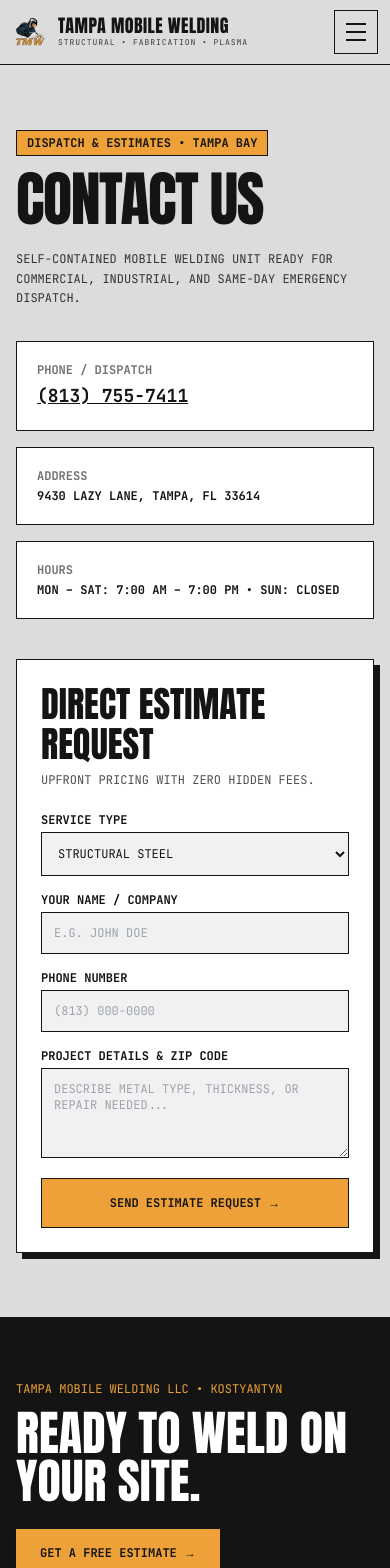
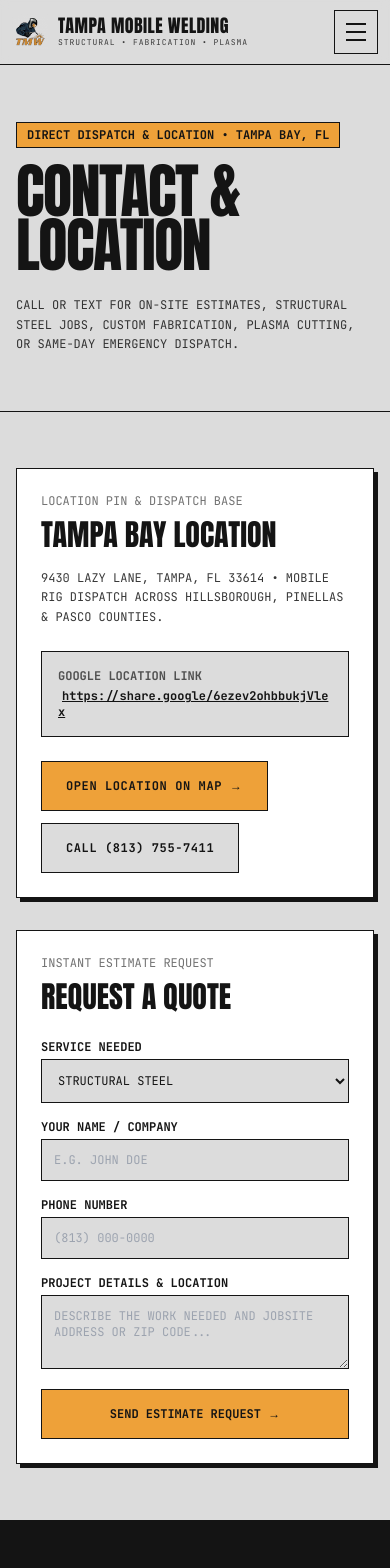
Before and after one commit to Perenbok/tmw, a Next.js app: page /tmw/contact in a window 390 px wide. Shown: the top 1568 px of the page. Built offline with nearby package versions, Linux system fonts and the light colour scheme.

Commit message:
Add location block with link on Contact page

```diff
--- a/src/app/contact/page.tsx
+++ b/src/app/contact/page.tsx
@@ -4,57 +4,97 @@ import { useState } from "react";
 import Header from "@/components/Header";
 import Footer from "@/components/Footer";
 
+const LOCATION_URL = "https://share.google/6ezev2ohbbukjVlex";
+
 export default function ContactPage() {
+  const [quoteOpen, setQuoteOpen] = useState(false);
+  const [selectedService, setSelectedService] = useState("STRUCTURAL STEEL");
   const [submitted, setSubmitted] = useState(false);
+
+  const handleOpenQuote = (service?: string) => {
+    if (service) setSelectedService(service);
+    setSubmitted(false);
+    setQuoteOpen(true);
+  };
 
   return (
     <div className="min-h-screen bg-concrete text-carbon selection:bg-acid selection:text-carbon flex flex-col">
-      <Header onOpenQuote={() => {}} />
+      <Header onOpenQuote={handleOpenQuote} />
 
-      <main className="flex-1 bg-concrete">
-        <section className="max-w-[1440px] mx-auto px-4 sm:px-8 py-16 sm:py-24 grid grid-cols-1 lg:grid-cols-12 gap-10">
-          <div className="lg:col-span-6 flex flex-col justify-between">
-            <div>
+      <main className="flex-1">
+        <section className="border-b border-carbon bg-concrete">
+          <div className="max-w-[1440px] mx-auto px-4 sm:px-8 py-14 sm:py-20">
             <div className="font-mono text-xs uppercase bg-acid inline-block px-2.5 py-1 font-bold border border-carbon mb-4">
-                DISPATCH & ESTIMATES • TAMPA BAY
+              DIRECT DISPATCH & LOCATION • TAMPA BAY, FL
             </div>
             <h1 className="font-display text-6xl sm:text-8xl uppercase tracking-tight leading-[0.9] mb-6">
-                CONTACT US
+              CONTACT & LOCATION
             </h1>
-              <p className="font-mono text-xs sm:text-sm uppercase text-carbon/85 leading-relaxed mb-8">
-                SELF-CONTAINED MOBILE WELDING UNIT READY FOR COMMERCIAL, INDUSTRIAL, AND SAME-DAY EMERGENCY DISPATCH.
+            <p className="font-mono text-xs sm:text-sm uppercase text-carbon/85 max-w-2xl leading-relaxed">
+              CALL OR TEXT FOR ON-SITE ESTIMATES, STRUCTURAL STEEL JOBS, CUSTOM FABRICATION, PLASMA CUTTING, OR SAME-DAY EMERGENCY DISPATCH.
             </p>
           </div>
+        </section>
 
-            <div className="space-y-4 font-mono text-xs">
-              <div className="border border-carbon bg-white p-5">
-                <div className="font-bold uppercase text-carbon/60 mb-1">PHONE / DISPATCH</div>
-                <a href="tel:+18137557411" className="text-lg font-bold underline">
-                  (813) 755-7411
+        <section className="border-b border-carbon bg-concrete">
+          <div className="max-w-[1440px] mx-auto px-4 sm:px-8 py-14 grid grid-cols-1 lg:grid-cols-12 gap-8">
+            <div className="lg:col-span-6 border border-carbon bg-white p-6 sm:p-8 shadow-[4px_4px_0px_#141414] flex flex-col justify-between">
+              <div>
+                <div className="font-mono text-xs uppercase text-carbon/60 mb-2">
+                  LOCATION PIN & DISPATCH BASE
+                </div>
+                <h2 className="font-display text-3xl sm:text-5xl uppercase mb-4">
+                  TAMPA BAY LOCATION
+                </h2>
+                <p className="font-mono text-xs sm:text-sm uppercase text-carbon/85 leading-relaxed mb-6">
+                  9430 LAZY LANE, TAMPA, FL 33614 • MOBILE RIG DISPATCH ACROSS HILLSBOROUGH, PINELLAS & PASCO COUNTIES.
+                </p>
+
+                <div className="border border-carbon bg-concrete p-4 font-mono text-xs mb-6 break-all">
+                  <div className="font-bold uppercase text-carbon/70 mb-1">GOOGLE LOCATION LINK</div>
+                  <a
+                    href={LOCATION_URL}
+                    target="_blank"
+                    rel="noopener noreferrer"
+                    className="underline font-bold hover:bg-acid px-1 py-0.5"
+                  >
+                    {LOCATION_URL}
                   </a>
-              </div>
-              <div className="border border-carbon bg-white p-5">
-                <div className="font-bold uppercase text-carbon/60 mb-1">ADDRESS</div>
-                <div className="font-bold">9430 LAZY LANE, TAMPA, FL 33614</div>
-              </div>
-              <div className="border border-carbon bg-white p-5">
-                <div className="font-bold uppercase text-carbon/60 mb-1">HOURS</div>
-                <div className="font-bold">MON – SAT: 7:00 AM – 7:00 PM • SUN: CLOSED</div>
-              </div>
                 </div>
               </div>
 
-          <div className="lg:col-span-6 border border-carbon bg-white p-6 sm:p-8 shadow-[6px_6px_0px_#141414]">
-            <h2 className="font-display text-4xl uppercase mb-2">DIRECT ESTIMATE REQUEST</h2>
-            <p className="font-mono text-xs text-carbon/75 mb-6">
-              UPFRONT PRICING WITH ZERO HIDDEN FEES.
-            </p>
+              <div className="flex flex-wrap gap-3">
+                <a
+                  href={LOCATION_URL}
+                  target="_blank"
+                  rel="noopener noreferrer"
+                  className="bg-acid hover:bg-carbon hover:text-acid text-carbon border border-carbon font-mono text-xs font-bold uppercase tracking-wider px-6 py-4 transition-colors inline-flex items-center gap-2"
+                >
+                  <span>OPEN LOCATION ON MAP</span>
+                  <span>→</span>
+                </a>
+                <a
+                  href="tel:+18137557411"
+                  className="border border-carbon bg-concrete hover:bg-carbon hover:text-acid text-carbon font-mono text-xs font-bold uppercase tracking-wider px-6 py-4 transition-colors"
+                >
+                  CALL (813) 755-7411
+                </a>
+              </div>
+            </div>
+
+            <div className="lg:col-span-6 border border-carbon bg-white p-6 sm:p-8 shadow-[4px_4px_0px_#141414]">
+              <div className="font-mono text-xs uppercase text-carbon/60 mb-2">
+                INSTANT ESTIMATE REQUEST
+              </div>
+              <h2 className="font-display text-3xl sm:text-5xl uppercase mb-6">
+                REQUEST A QUOTE
+              </h2>
 
               {submitted ? (
-              <div className="py-10 text-center font-mono">
-                <div className="text-2xl font-bold mb-2">REQUEST RECEIVED</div>
+                <div className="py-8 font-mono">
+                  <div className="text-xl font-bold uppercase mb-2">REQUEST RECEIVED</div>
                   <p className="text-xs text-carbon/80 mb-6">
-                  WE WILL CALL YOU BACK SHORTLY. FOR URGENT DISPATCH CALL (813) 755-7411.
+                    WE WILL CONTACT YOU SHORTLY. FOR IMMEDIATE DISPATCH CALL (813) 755-7411.
                   </p>
                   <button
                     onClick={() => setSubmitted(false)}
@@ -72,8 +112,12 @@ export default function ContactPage() {
                   className="space-y-4 font-mono text-xs"
                 >
                   <div>
-                  <label className="block font-bold uppercase mb-1">SERVICE TYPE</label>
-                  <select className="w-full border border-carbon bg-concrete/40 p-3 uppercase">
+                    <label className="block font-bold uppercase mb-1">SERVICE NEEDED</label>
+                    <select
+                      value={selectedService}
+                      onChange={(e) => setSelectedService(e.target.value)}
+                      className="w-full border border-carbon bg-concrete p-3 uppercase"
+                    >
                       <option value="STRUCTURAL STEEL">STRUCTURAL STEEL</option>
                       <option value="CUSTOM FABRICATION">CUSTOM FABRICATION</option>
                       <option value="PLASMA CUTTING">PLASMA CUTTING</option>
@@ -82,15 +126,30 @@ export default function ContactPage() {
                   </div>
                   <div>
                     <label className="block font-bold uppercase mb-1">YOUR NAME / COMPANY</label>
-                  <input required type="text" placeholder="E.G. JOHN DOE" className="w-full border border-carbon bg-concrete/40 p-3" />
+                    <input
+                      required
+                      type="text"
+                      placeholder="E.G. JOHN DOE"
+                      className="w-full border border-carbon bg-concrete p-3"
+                    />
                   </div>
                   <div>
                     <label className="block font-bold uppercase mb-1">PHONE NUMBER</label>
-                  <input required type="tel" placeholder="(813) 000-0000" className="w-full border border-carbon bg-concrete/40 p-3" />
+                    <input
+                      required
+                      type="tel"
+                      placeholder="(813) 000-0000"
+                      className="w-full border border-carbon bg-concrete p-3"
+                    />
                   </div>
                   <div>
-                  <label className="block font-bold uppercase mb-1">PROJECT DETAILS & ZIP CODE</label>
-                  <textarea required rows={4} placeholder="DESCRIBE METAL TYPE, THICKNESS, OR REPAIR NEEDED..." className="w-full border border-carbon bg-concrete/40 p-3" />
+                    <label className="block font-bold uppercase mb-1">PROJECT DETAILS & LOCATION</label>
+                    <textarea
+                      required
+                      rows={3}
+                      placeholder="DESCRIBE THE WORK NEEDED AND JOBSITE ADDRESS OR ZIP CODE..."
+                      className="w-full border border-carbon bg-concrete p-3"
+                    />
                   </div>
                   <button
                     type="submit"
@@ -101,10 +160,40 @@ export default function ContactPage() {
                 </form>
               )}
             </div>
+          </div>
         </section>
       </main>
 
-      <Footer onOpenQuote={() => {}} />
+      <Footer onOpenQuote={handleOpenQuote} />
+
+      {quoteOpen && (
+        <div className="fixed inset-0 z-50 bg-carbon/80 backdrop-blur-xs flex items-center justify-center p-4">
+          <div className="bg-concrete border-2 border-carbon max-w-lg w-full p-6 sm:p-8 shadow-[8px_8px_0px_#FF6A00]">
+            <div className="flex items-center justify-between border-b border-carbon pb-4 mb-6">
+              <div>
+                <div className="font-mono text-[11px] uppercase bg-acid px-2 py-0.5 inline-block font-bold border border-carbon">
+                  TAMPA MOBILE WELDING LLC
+                </div>
+                <h3 className="font-display text-3xl uppercase mt-1">
+                  REQUEST ON-SITE QUOTE
+                </h3>
+              </div>
+              <button
+                onClick={() => setQuoteOpen(false)}
+                className="font-mono text-sm font-bold border border-carbon px-3 py-1 hover:bg-carbon hover:text-acid cursor-pointer"
+              >
+                ESC ✕
+              </button>
+            </div>
+            <p className="font-mono text-xs uppercase mb-4">
+              CALL <a href="tel:+18137557411" className="underline font-bold">(813) 755-7411</a> OR OPEN{" "}
+              <a href={LOCATION_URL} target="_blank" rel="noopener noreferrer" className="underline font-bold">
+                LOCATION LINK
+              </a>.
+            </p>
+          </div>
+        </div>
+      )}
     </div>
   );
 }
```
Lines whose indentation alone changed are shown as unchanged.
